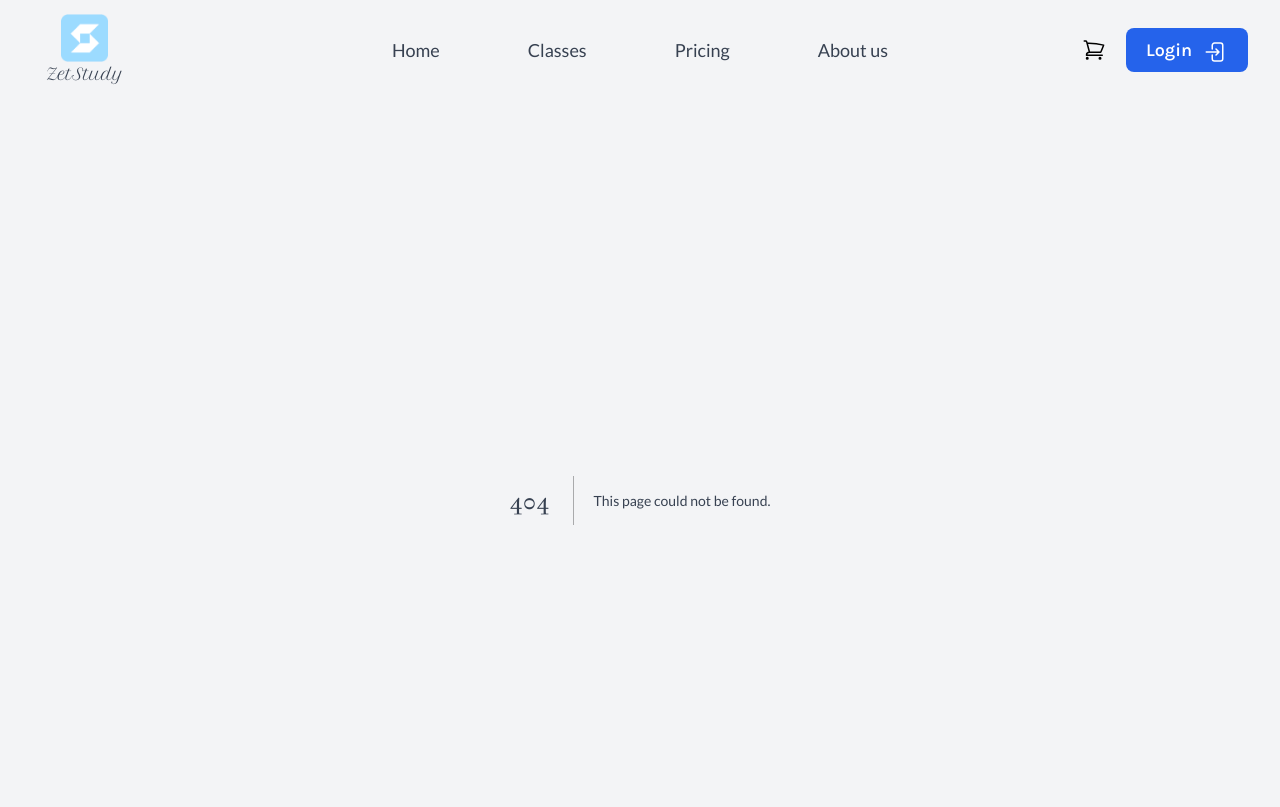
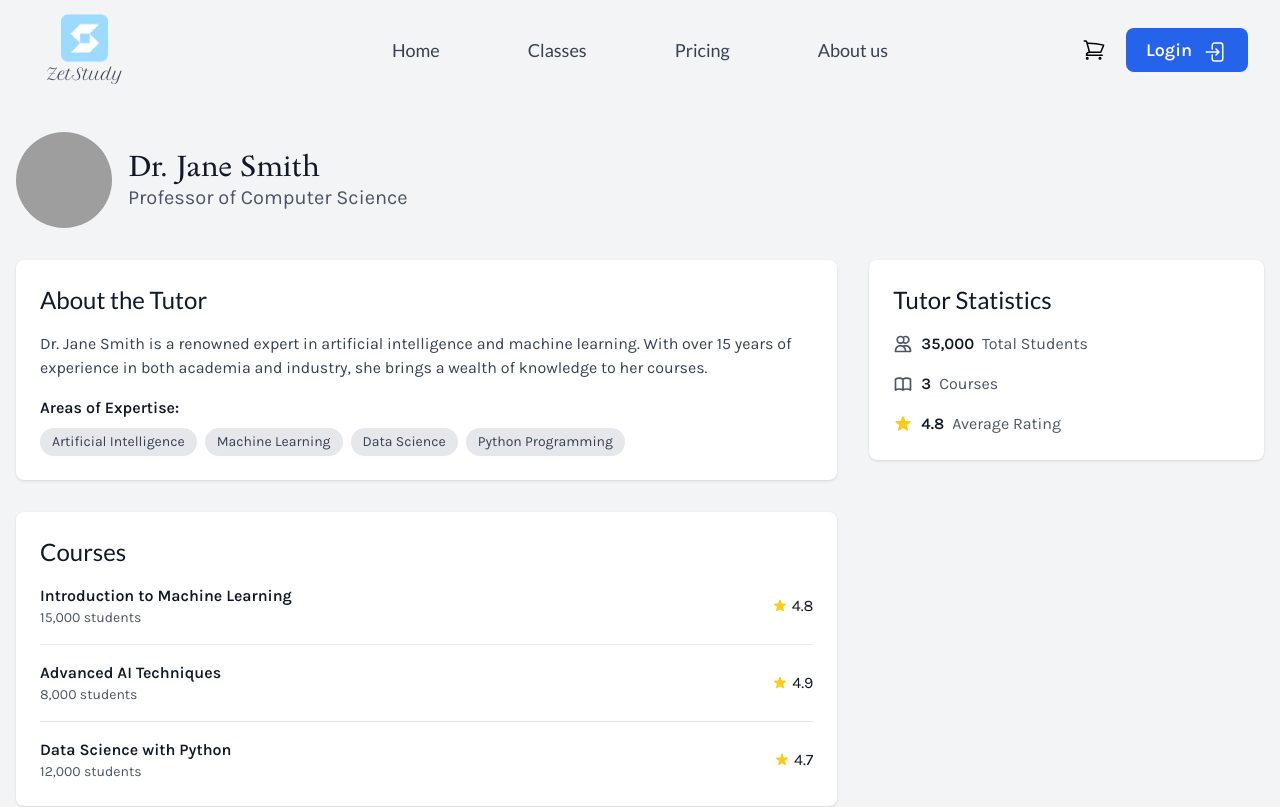
Before and after one commit to ngokhoa1202/e-commerce-frontend, a Next.js app: page /tutor in a window 1280 px wide. Before the commit this address had no page. Shown: the top 807 px of the page. Built offline with nearby package versions, Linux system fonts and the light colour scheme; grey boxes are pictures that could not be loaded.

Commit message:
init profile

```diff
--- a/package.json
+++ b/package.json
@@ -3,9 +3,9 @@
   "version": "0.1.0",
   "private": true,
   "scripts": {
-    "dev": "PORT=3031 next dev --turbopack",
+    "dev": "cross-env PORT=3031 next dev --turbopack",
     "build": "next build",
-    "start": "PORT=3030 next start",
+    "start": "cross-env PORT=3030 next start",
     "lint": "next lint"
   },
   "dependencies": {
@@ -14,6 +14,7 @@
     "@ionic/react": "^8.4.1",
     "@stripe/react-stripe-js": "^3.0.0",
     "@stripe/stripe-js": "^5.2.0",
+    "cross-env": "^7.0.3",
     "next": "15.0.2",
     "react": "19.0.0-rc-02c0e824-20241028",
     "react-dom": "19.0.0-rc-02c0e824-20241028",
--- /dev/null
+++ b/src/app/tutor/components/about-tutor.tsx
@@ -0,0 +1,23 @@
+interface AboutTutorProps {
+  bio: string
+  expertise: string[]
+}
+
+export function AboutTutor({ bio, expertise }: AboutTutorProps) {
+  return (
+    <div className="bg-white dark:bg-gray-800 shadow rounded-lg p-6">
+      <h2 className="text-2xl font-bold mb-4 text-gray-900 dark:text-gray-100">About the Tutor</h2>
+      <p className="mb-4 text-gray-700 dark:text-gray-300">{bio}</p>
+      <div>
+        <h3 className="font-semibold mb-2 text-gray-900 dark:text-gray-100">Areas of Expertise:</h3>
+        <div className="flex flex-wrap gap-2">
+          {expertise.map((skill, index) => (
+            <span key={index} className="px-3 py-1 bg-gray-200 dark:bg-gray-700 text-gray-700 dark:text-gray-300 rounded-full text-sm">
+              {skill}
+            </span>
+          ))}
+        </div>
+      </div>
+    </div>
+  )
+}
--- /dev/null
+++ b/src/app/tutor/components/courses-list.tsx
@@ -0,0 +1,34 @@
+interface Course {
+  id: number
+  title: string
+  students: number
+  rating: number
+}
+
+interface CoursesListProps {
+  courses: Course[]
+}
+
+export function CoursesList({ courses }: CoursesListProps) {
+  return (
+    <div className="bg-white dark:bg-gray-800 shadow rounded-lg p-6 mt-8">
+      <h2 className="text-2xl font-bold mb-4 text-gray-900 dark:text-gray-100">Courses</h2>
+      <ul className="space-y-4">
+        {courses.map((course) => (
+          <li key={course.id} className="flex justify-between items-center border-b border-gray-200 dark:border-gray-700 pb-4 last:border-b-0 last:pb-0">
+            <div>
+              <h3 className="font-semibold text-gray-900 dark:text-gray-100">{course.title}</h3>
+              <p className="text-sm text-gray-600 dark:text-gray-400">{course.students.toLocaleString()} students</p>
+            </div>
+            <div className="flex items-center">
+              <svg className="w-4 h-4 text-yellow-400 mr-1" fill="currentColor" viewBox="0 0 20 20" xmlns="http://www.w3.org/2000/svg">
+                <path d="M9.049 2.927c.3-.921 1.603-.921 1.902 0l1.07 3.292a1 1 0 00.95.69h3.462c.969 0 1.371 1.24.588 1.81l-2.8 2.034a1 1 0 00-.364 1.118l1.07 3.292c.3.921-.755 1.688-1.54 1.118l-2.8-2.034a1 1 0 00-1.175 0l-2.8 2.034c-.784.57-1.838-.197-1.539-1.118l1.07-3.292a1 1 0 00-.364-1.118L2.98 8.72c-.783-.57-.38-1.81.588-1.81h3.461a1 1 0 00.951-.69l1.07-3.292z"></path>
+              </svg>
+              <span className="text-gray-900 dark:text-gray-100">{course.rating.toFixed(1)}</span>
+            </div>
+          </li>
+        ))}
+      </ul>
+    </div>
+  )
+}
--- /dev/null
+++ b/src/app/tutor/components/profile-header.tsx
@@ -0,0 +1,21 @@
+import Image from 'next/image'
+
+interface ProfileHeaderProps {
+  name: string
+  title: string
+  image: string
+}
+
+export function ProfileHeader({ name, title, image }: ProfileHeaderProps) {
+  return (
+    <div className="flex items-center space-x-4">
+      <div className="relative w-24 h-24 rounded-full overflow-hidden">
+        <Image src={image} alt={name} layout="fill" objectFit="cover" />
+      </div>
+      <div>
+        <h1 className="text-3xl font-bold text-gray-900 dark:text-gray-100">{name}</h1>
+        <p className="text-xl text-gray-600 dark:text-gray-300">{title}</p>
+      </div>
+    </div>
+  )
+}
--- /dev/null
+++ b/src/app/tutor/components/tutor-stats.tsx
@@ -0,0 +1,38 @@
+interface TutorStatsProps {
+  stats: {
+    totalStudents: number
+    totalCourses: number
+    averageRating: number
+  }
+}
+
+export function TutorStats({ stats }: TutorStatsProps) {
+  return (
+    <div className="bg-white dark:bg-gray-800 shadow rounded-lg p-6">
+      <h2 className="text-2xl font-bold mb-4 text-gray-900 dark:text-gray-100">Tutor Statistics</h2>
+      <div className="space-y-4">
+        <div className="flex items-center">
+          <svg className="w-5 h-5 mr-2 text-gray-600 dark:text-gray-400" fill="none" stroke="currentColor" viewBox="0 0 24 24" xmlns="http://www.w3.org/2000/svg">
+            <path strokeLinecap="round" strokeLinejoin="round" strokeWidth="2" d="M12 4.354a4 4 0 110 5.292M15 21H3v-1a6 6 0 0112 0v1zm0 0h6v-1a6 6 0 00-9-5.197M13 7a4 4 0 11-8 0 4 4 0 018 0z"></path>
+          </svg>
+          <span className="font-semibold text-gray-900 dark:text-gray-100">{stats.totalStudents.toLocaleString()}</span>
+          <span className="ml-2 text-gray-600 dark:text-gray-400">Total Students</span>
+        </div>
+        <div className="flex items-center">
+          <svg className="w-5 h-5 mr-2 text-gray-600 dark:text-gray-400" fill="none" stroke="currentColor" viewBox="0 0 24 24" xmlns="http://www.w3.org/2000/svg">
+            <path strokeLinecap="round" strokeLinejoin="round" strokeWidth="2" d="M12 6.253v13m0-13C10.832 5.477 9.246 5 7.5 5S4.168 5.477 3 6.253v13C4.168 18.477 5.754 18 7.5 18s3.332.477 4.5 1.253m0-13C13.168 5.477 14.754 5 16.5 5c1.747 0 3.332.477 4.5 1.253v13C19.832 18.477 18.247 18 16.5 18c-1.746 0-3.332.477-4.5 1.253"></path>
+          </svg>
+          <span className="font-semibold text-gray-900 dark:text-gray-100">{stats.totalCourses}</span>
+          <span className="ml-2 text-gray-600 dark:text-gray-400">Courses</span>
+        </div>
+        <div className="flex items-center">
+          <svg className="w-5 h-5 mr-2 text-yellow-400" fill="currentColor" viewBox="0 0 20 20" xmlns="http://www.w3.org/2000/svg">
+            <path d="M9.049 2.927c.3-.921 1.603-.921 1.902 0l1.07 3.292a1 1 0 00.95.69h3.462c.969 0 1.371 1.24.588 1.81l-2.8 2.034a1 1 0 00-.364 1.118l1.07 3.292c.3.921-.755 1.688-1.54 1.118l-2.8-2.034a1 1 0 00-1.175 0l-2.8 2.034c-.784.57-1.838-.197-1.539-1.118l1.07-3.292a1 1 0 00-.364-1.118L2.98 8.72c-.783-.57-.38-1.81.588-1.81h3.461a1 1 0 00.951-.69l1.07-3.292z"></path>
+          </svg>
+          <span className="font-semibold text-gray-900 dark:text-gray-100">{stats.averageRating.toFixed(1)}</span>
+          <span className="ml-2 text-gray-600 dark:text-gray-400">Average Rating</span>
+        </div>
+      </div>
+    </div>
+  )
+}
--- /dev/null
+++ b/src/app/tutor/page.tsx
@@ -0,0 +1,40 @@
+import { ProfileHeader } from './components/profile-header'
+import { AboutTutor } from './components/about-tutor'
+import { CoursesList } from './components/courses-list'
+import { TutorStats } from './components/tutor-stats'
+
+export default function TutorProfile() {
+  // In a real application, you would fetch the tutor data based on the [id] parameter
+  const tutor = {
+    name: "Dr. Jane Smith",
+    title: "Professor of Computer Science",
+    image: "/placeholder.svg?height=200&width=200",
+    bio: "Dr. Jane Smith is a renowned expert in artificial intelligence and machine learning. With over 15 years of experience in both academia and industry, she brings a wealth of knowledge to her courses.",
+    expertise: ["Artificial Intelligence", "Machine Learning", "Data Science", "Python Programming"],
+    courses: [
+      { id: 1, title: "Introduction to Machine Learning", students: 15000, rating: 4.8 },
+      { id: 2, title: "Advanced AI Techniques", students: 8000, rating: 4.9 },
+      { id: 3, title: "Data Science with Python", students: 12000, rating: 4.7 },
+    ],
+    stats: {
+      totalStudents: 35000,
+      totalCourses: 3,
+      averageRating: 4.8,
+    }
+  }
+
+  return (
+    <div className="container mx-auto px-4 py-8">
+      <ProfileHeader name={tutor.name} title={tutor.title} image={tutor.image} />
+      <div className="grid grid-cols-1 md:grid-cols-3 gap-8 mt-8">
+        <div className="md:col-span-2">
+          <AboutTutor bio={tutor.bio} expertise={tutor.expertise} />
+          <CoursesList courses={tutor.courses} />
+        </div>
+        <div>
+          <TutorStats stats={tutor.stats} />
+        </div>
+      </div>
+    </div>
+  )
+}
```
Also changed, not shown: src/api/tutor.ts (added, +14 -0 lines), 1 other file (tests, documents, lock files or other folders).
